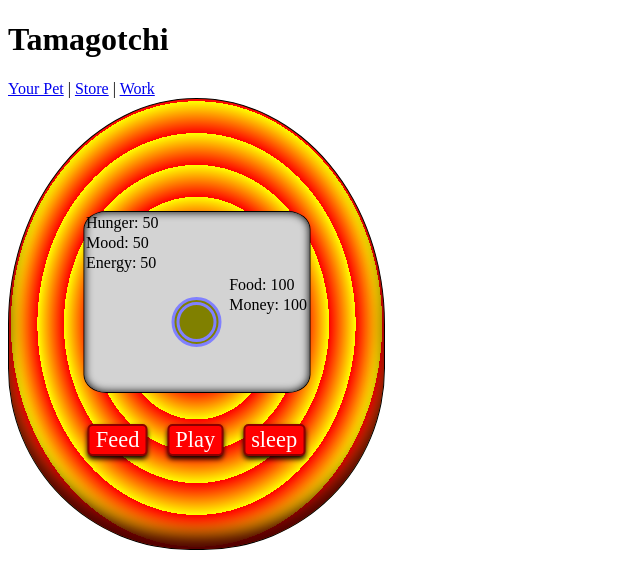
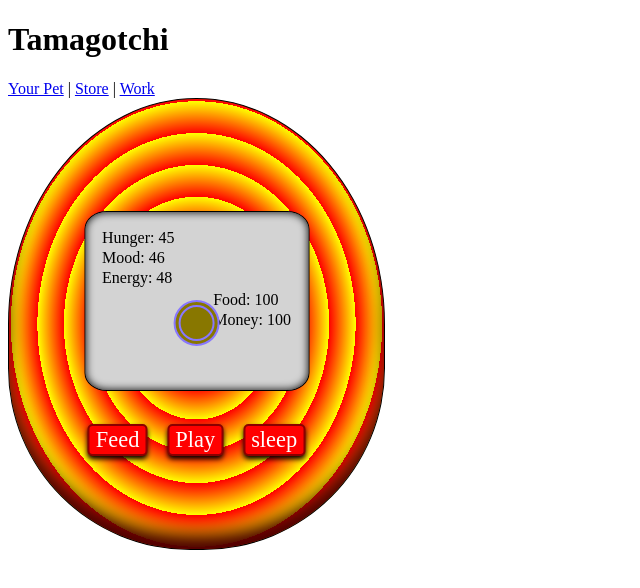
Before and after one commit to evan-mcconnell/React-Tamagotchi, a React app: page / in a window 1280 px wide. Shown: the top 588 px of the page, without its empty margins (0-640 px from the left). Built offline with nearby package versions, Linux system fonts and the light colour scheme; a web font is replaced by a local one.

Commit message:
add restart button and tamagotchi death

```diff
--- a/src/components/App.jsx
+++ b/src/components/App.jsx
@@ -15,7 +15,8 @@
       tamagotchi: {
         hunger: 50,
         energy: 50,
-        mood: 50
+        mood: 50,
+        alive: true
       },
       user: {
         money: 100,
@@ -25,6 +26,7 @@
     this.handleFeedTamagotchi = this.handleFeedTamagotchi.bind(this);
     this.handlePlayTamagotchi = this.handlePlayTamagotchi.bind(this);
     this.handleRestTamagotchi = this.handleRestTamagotchi.bind(this);
+    this.handleRestart = this.handleRestart.bind(this);
   }
 
   randColor(){
@@ -34,22 +36,27 @@
   }
 
   componentDidMount(){
-    this.waitTimeUpdateTimer = setInterval(() =>
-      this.updateTicketElapsedWaitTime(),
-      60000
+    this.resourceTick = setInterval(() =>
+      this.updateResources(),
+      1000
     );
   }
 
-  updateTicketElapsedWaitTime() {
-    let newMasterTicketList = this.state.masterTicketList.slice();
-    newMasterTicketList.forEach((ticket) =>
-      ticket.formattedWaitTime = (ticket.timeOpen).fromNow(true)
-    );
-    this.setState({masterTicketList: newMasterTicketList})
+  updateResources() {
+    var tamagotchiResources = Object.assign({}, this.state.tamagotchi);
+    tamagotchiResources.energy-=(1/3);
+    tamagotchiResources.mood-=(2/3);
+    tamagotchiResources.hunger-=(2.5/3);
+    this.setState({tamagotchi: tamagotchiResources})
+    if (this.state.tamagotchi.energy < 1 || this.state.tamagotchi.hunger < 1 || this.state.tamagotchi.mood < 1) {
+      clearInterval(this.resourceTick);
+      tamagotchiResources.alive = false;
+      this.setState({tamagotchi: tamagotchiResources});
+    }
   }
 
   componentWillUnmount(){
-    clearInterval(this.waitTimeUpdateTimer);
+    clearInterval(this.resourceTick);
   }
 
   componentDidUpdate(){
@@ -59,7 +66,7 @@
 
   handleFeedTamagotchi(){
     var newTamagotchiHunger = Object.assign({}, this.state.tamagotchi);
-    newTamagotchiHunger.hunger+=1;
+    newTamagotchiHunger.hunger+=5;
     this.setState({tamagotchi: newTamagotchiHunger})
     var newUserFood = Object.assign({}, this.state.user);
     newUserFood.food-=1;
@@ -67,7 +74,6 @@
   }
 
   handlePlayTamagotchi(){
-    console.log(this.state.tamagotchi);
     var newTamagotchiMood = Object.assign({}, this.state.tamagotchi);
     newTamagotchiMood.mood += 5;
     this.setState({tamagotchi: newTamagotchiMood})
@@ -77,6 +83,18 @@
     var newTamagotchiEnergy = Object.assign({}, this.state.tamagotchi);
     newTamagotchiEnergy.energy = 100;
     this.setState({tamagotchi: newTamagotchiEnergy})
+  }
+
+  handleRestart(){
+    console.log("handlerestart")
+    var tamagotchiResources = Object.assign({}, this.state.tamagotchi);
+    tamagotchiResources.energy = 50;
+    tamagotchiResources.mood =50;
+    tamagotchiResources.hunger=50;
+    tamagotchiResources.alive=true;
+    this.setState({tamagotchi: tamagotchiResources});
+    this.componentDidMount();
+
   }
 
   render(){
@@ -95,7 +113,8 @@
                 user={this.state.user}
                 onFeedTamagotchi={this.handleFeedTamagotchi}
                 onPlayTamagotchi={this.handlePlayTamagotchi}
-                onRestTamagotchi={this.handleRestTamagotchi} />}/>
+                onRestTamagotchi={this.handleRestTamagotchi}
+                onRestart={this.handleRestart} />}/>
           <Route component={Error404} />
         </Switch>
       </div>
--- a/src/components/Egg.jsx
+++ b/src/components/Egg.jsx
@@ -6,10 +6,11 @@
 function Egg(props){
   return(
     <div className='egg'>
-      <Screen tamagotchi={props.tamagotchi} user={props.user} />
+      <Screen tamagotchi={props.tamagotchi} user={props.user} onRestart={props.onRestart}/>
       <Buttons onFeedTamagotchi={props.onFeedTamagotchi}
               onPlayTamagotchi={props.onPlayTamagotchi}
-              onRestTamagotchi={props.onRestTamagotchi}/>
+              onRestTamagotchi={props.onRestTamagotchi}
+              />
       <style jsx>{`
           .egg{
             width:375px;
@@ -34,6 +35,7 @@
   user: PropTypes.object,
   onFeedTamagotchi: PropTypes.func,
   onPlayTamagotchi: PropTypes.func,
-  onRestTamagotchi: PropTypes.func
+  onRestTamagotchi: PropTypes.func,
+  onRestart: PropTypes.func
 }
 export default Egg;
--- a/src/components/Screen.jsx
+++ b/src/components/Screen.jsx
@@ -6,11 +6,12 @@
 function Screen(props) {
   return (
     <div className="main">
-      <Tamagotchi tamagotchi={props.tamagotchi} />
+      <Tamagotchi tamagotchi={props.tamagotchi}
+                  onRestart={props.onRestart}/>
       <div>
-        <p>Hunger: {props.tamagotchi.hunger}</p>
-        <p>Mood: {props.tamagotchi.mood}</p>
-        <p>Energy: {props.tamagotchi.energy}</p>
+        <p>Hunger: {Math.floor(props.tamagotchi.hunger)}</p>
+        <p>Mood: {Math.floor(props.tamagotchi.mood)}</p>
+        <p>Energy: {Math.floor(props.tamagotchi.energy)}</p>
       </div>
       <div className='user'>
         <p>Food: {props.user.food}</p>
@@ -28,6 +29,8 @@
             transform: translateX(-50%);
             background-color:lightgrey;
             box-shadow: inset 0px 0px 9px black;
+            padding:15px;
+            box-sizing:border-box;
           }
           p {
             margin: 2px;
--- a/src/components/Tamagotchi.jsx
+++ b/src/components/Tamagotchi.jsx
@@ -2,7 +2,6 @@
 import PropTypes from 'prop-types';
 
 function Tamagotchi(props) {
-
   function moodColor(b){
     let mood = props.tamagotchi.mood;
     let r = 255-(mood*2.55);
@@ -12,7 +11,10 @@
 
 
   return(
-    <div className='tamagotchi'>
+    <div>
+      {props.tamagotchi.alive ?
+        <div className='tamagotchi'></div> :
+        <div className='dead'><button onClick={props.onRestart}>Restart</button></div>}
       <style jsx>{`
           .tamagotchi{
             width:${props.tamagotchi.hunger}px;
@@ -31,4 +33,9 @@
   )
 }
 
+Tamagotchi.propTypes = {
+  tamagotchi: PropTypes.object,
+  onRestart: PropTypes.func
+}
+
 export default Tamagotchi;
```
Lines whose indentation alone changed are shown as unchanged.
